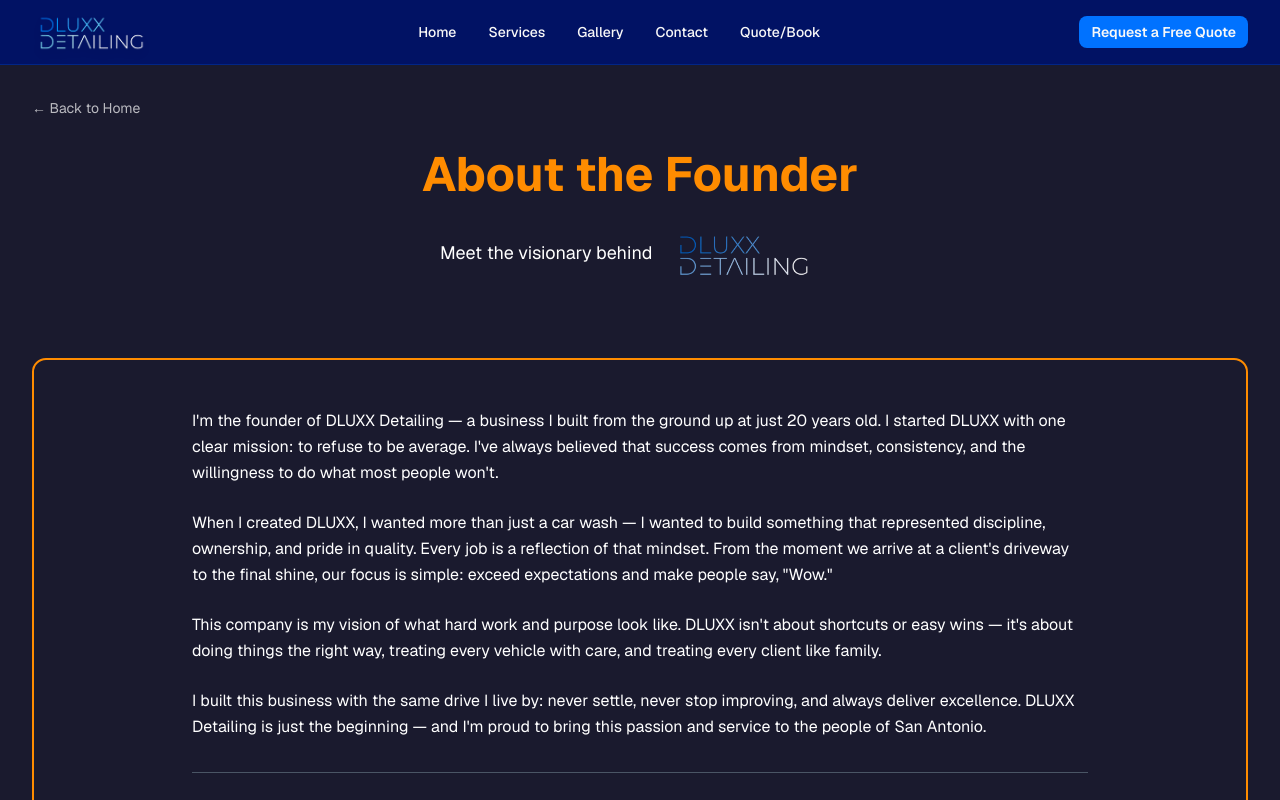
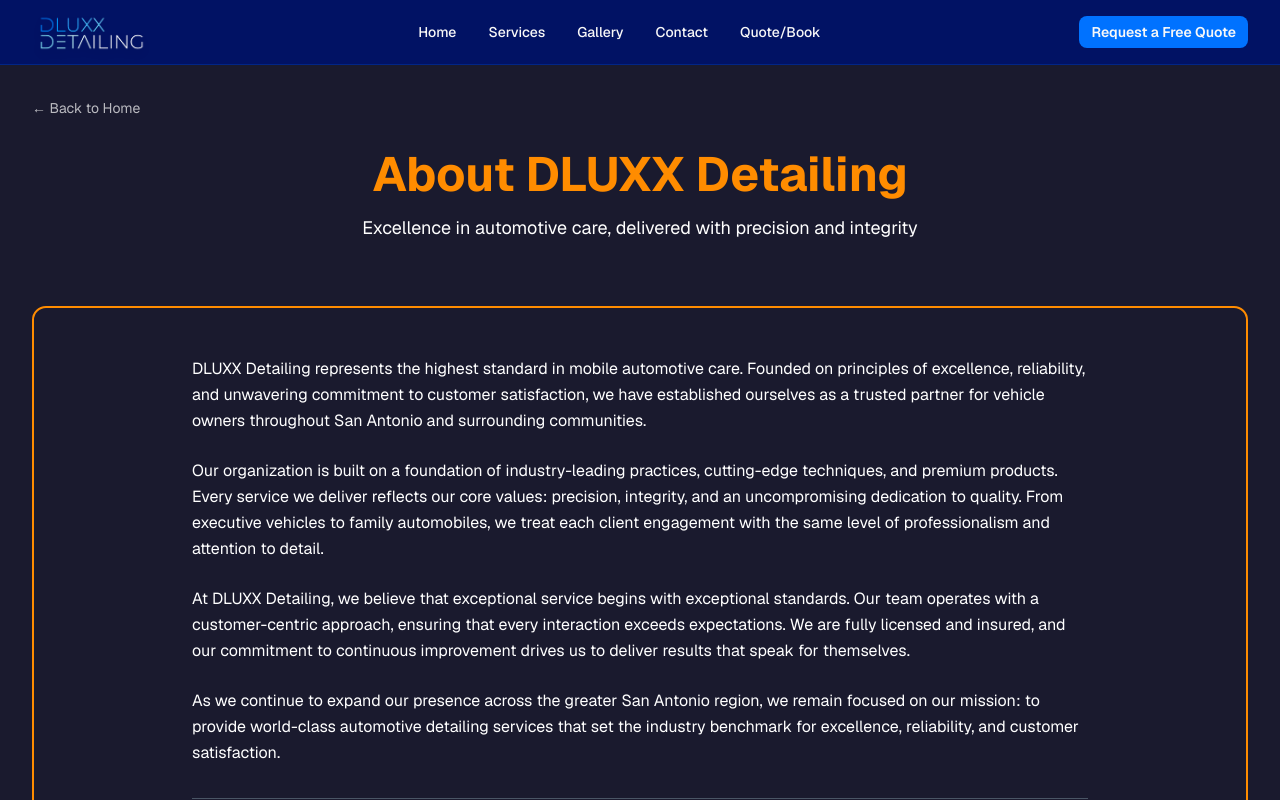
Before and after one commit to AltUser44/dluxxdetailing, a Next.js app: page /about in a window 1280 px wide. Shown: the top 800 px of the page. Built offline with nearby package versions, Linux system fonts and the light colour scheme.

Commit message:
Corporate About page, remove Instagram from footer
Co-authored-by: Cursor <cursoragent@cursor.com>

```diff
--- a/app/about/page.tsx
+++ b/app/about/page.tsx
@@ -16,11 +16,10 @@ export default function AboutPage() {
           </Link>
           <div className="text-center mb-16">
             <h1 className="text-4xl sm:text-5xl font-bold mb-4" style={{ color: "#ff8c00" }}>
-              About the Founder
+              About DLUXX Detailing
             </h1>
             <p className="text-lg text-white max-w-2xl mx-auto">
-              Meet the visionary behind{" "}
-              <img src="/dluxx-logo.png" alt="DLUXX Detailing" className="inline h-20 w-auto mx-3" />
+              Excellence in automotive care, delivered with precision and integrity
             </p>
           </div>
 
@@ -31,29 +30,31 @@ export default function AboutPage() {
             <div className="max-w-4xl mx-auto">
               <div className="text-white space-y-6 leading-relaxed">
                 <p>
-                  I&apos;m the founder of DLUXX Detailing — a business I built from the ground up at just 20
-                  years old. I started DLUXX with one clear mission: to refuse to be average. I&apos;ve always
-                  believed that success comes from mindset, consistency, and the willingness to do what most
-                  people won&apos;t.
+                  DLUXX Detailing represents the highest standard in mobile automotive care. Founded on principles
+                  of excellence, reliability, and unwavering commitment to customer satisfaction, we have
+                  established ourselves as a trusted partner for vehicle owners throughout San Antonio and
+                  surrounding communities.
                 </p>
 
                 <p>
-                  When I created DLUXX, I wanted more than just a car wash — I wanted to build something that
-                  represented discipline, ownership, and pride in quality. Every job is a reflection of that
-                  mindset. From the moment we arrive at a client&apos;s driveway to the final shine, our focus is
-                  simple: exceed expectations and make people say, &quot;Wow.&quot;
+                  Our organization is built on a foundation of industry-leading practices, cutting-edge
+                  techniques, and premium products. Every service we deliver reflects our core values: precision,
+                  integrity, and an uncompromising dedication to quality. From executive vehicles to family
+                  automobiles, we treat each client engagement with the same level of professionalism and
+                  attention to detail.
                 </p>
 
                 <p>
-                  This company is my vision of what hard work and purpose look like. DLUXX isn&apos;t about
-                  shortcuts or easy wins — it&apos;s about doing things the right way, treating every vehicle with
-                  care, and treating every client like family.
+                  At DLUXX Detailing, we believe that exceptional service begins with exceptional standards.
+                  Our team operates with a customer-centric approach, ensuring that every interaction exceeds
+                  expectations. We are fully licensed and insured, and our commitment to continuous improvement
+                  drives us to deliver results that speak for themselves.
                 </p>
 
                 <p>
-                  I built this business with the same drive I live by: never settle, never stop improving, and
-                  always deliver excellence. DLUXX Detailing is just the beginning — and I&apos;m proud to bring
-                  this passion and service to the people of San Antonio.
+                  As we continue to expand our presence across the greater San Antonio region, we remain
+                  focused on our mission: to provide world-class automotive detailing services that set the
+                  industry benchmark for excellence, reliability, and customer satisfaction.
                 </p>
               </div>
 
@@ -61,7 +62,7 @@ export default function AboutPage() {
                 <p className="text-white text-right italic">
                   — <strong style={{ color: "#ff8c00" }}>Kester Rayne</strong>
                   <br />
-                  <span className="text-gray-300">Founder & Owner, DLUXX Detailing</span>
+                  <span className="text-gray-300">Founder & CEO, DLUXX Detailing</span>
                 </p>
               </div>
             </div>
--- a/components/footer.tsx
+++ b/components/footer.tsx
@@ -100,12 +100,6 @@ export default function Footer() {
                 <img src="/facebook.png" alt="Facebook" className="w-6 h-6 object-contain" />
               </a>
               <a
-                href="#"
-                className="w-10 h-10 bg-primary-foreground/10 rounded-lg flex items-center justify-center hover:bg-accent transition-all overflow-hidden"
-              >
-                <img src="/instagram.png" alt="Instagram" className="w-6 h-6 object-contain" />
-              </a>
-              <a
                 href="https://www.tiktok.com/@raynemaxwell22?_r=1&_t=ZP-93jauyGidDy"
                 target="_blank"
                 rel="noopener noreferrer"
```
